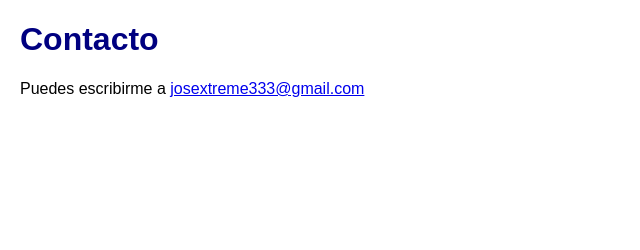
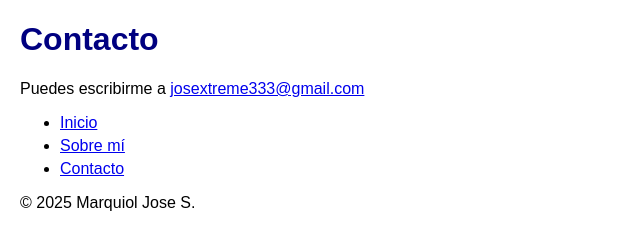
Before and after one commit to Josextreme333/programacion-3-tp1, a plain HTML site: page contact.html in a window 1280 px wide. Shown: the whole page, without its empty margins (0-640 px from the left). Drawn offline with Linux system fonts and the light colour scheme.

Commit message:
agregue una forma de volver al index en el conctact.html

```diff
--- a/contact.html
+++ b/contact.html
@@ -8,5 +8,15 @@
 <body>
   <h1>Contacto</h1>
   <p>Puedes escribirme a <a href="mailto:josextreme333@gmail.com">josextreme333@gmail.com</a></p>
+  <footer>
+    <nav>
+        <ul>
+          <li><a href="index.html">Inicio</a></li>
+          <li><a href="about.html">Sobre mí</a></li>
+          <li><a href="contact.html">Contacto</a></li>
+        </ul>
+      </nav>
+    <p>© 2025 Marquiol Jose S.</p>
+  </footer>
 </body>
 </html>
```
